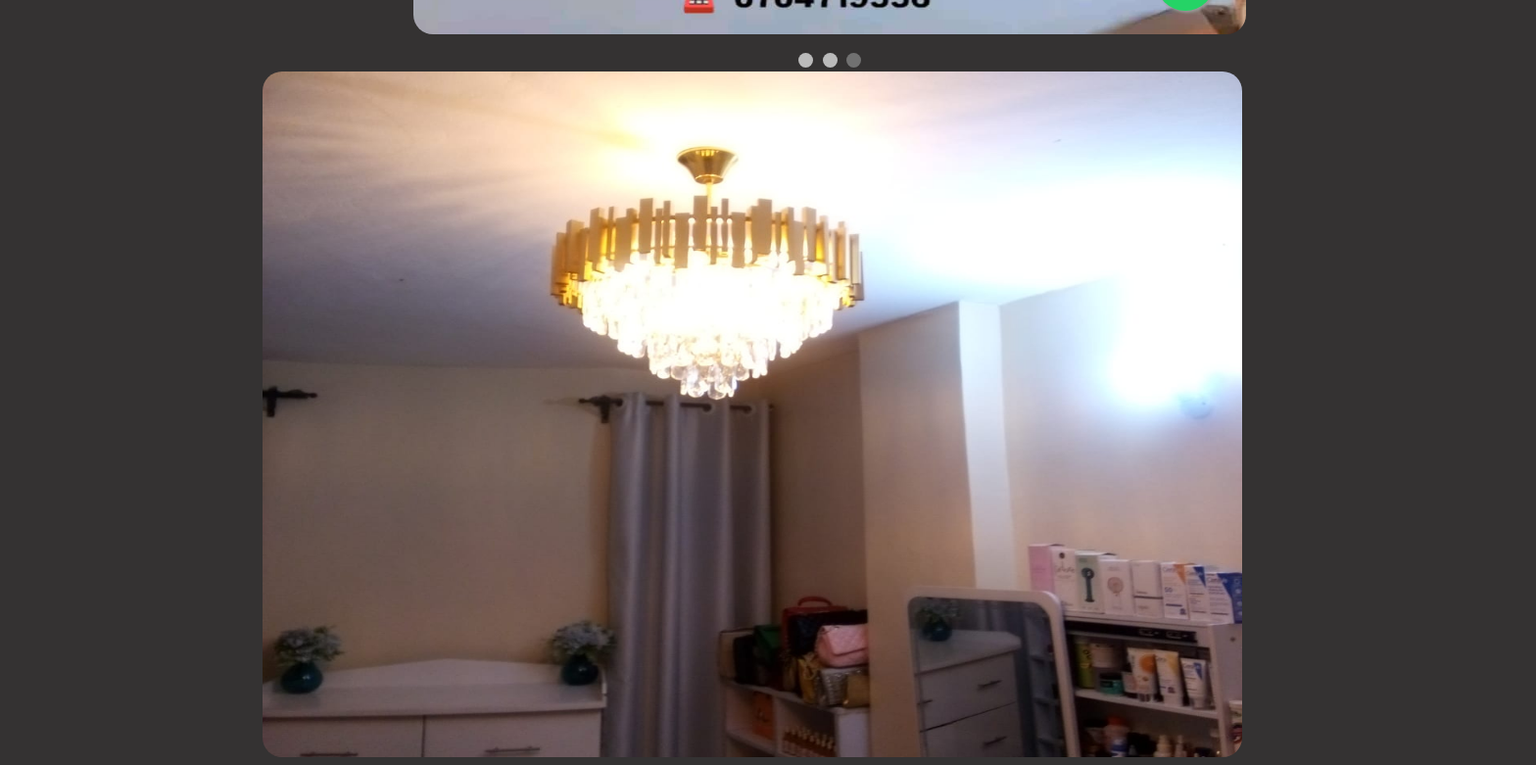
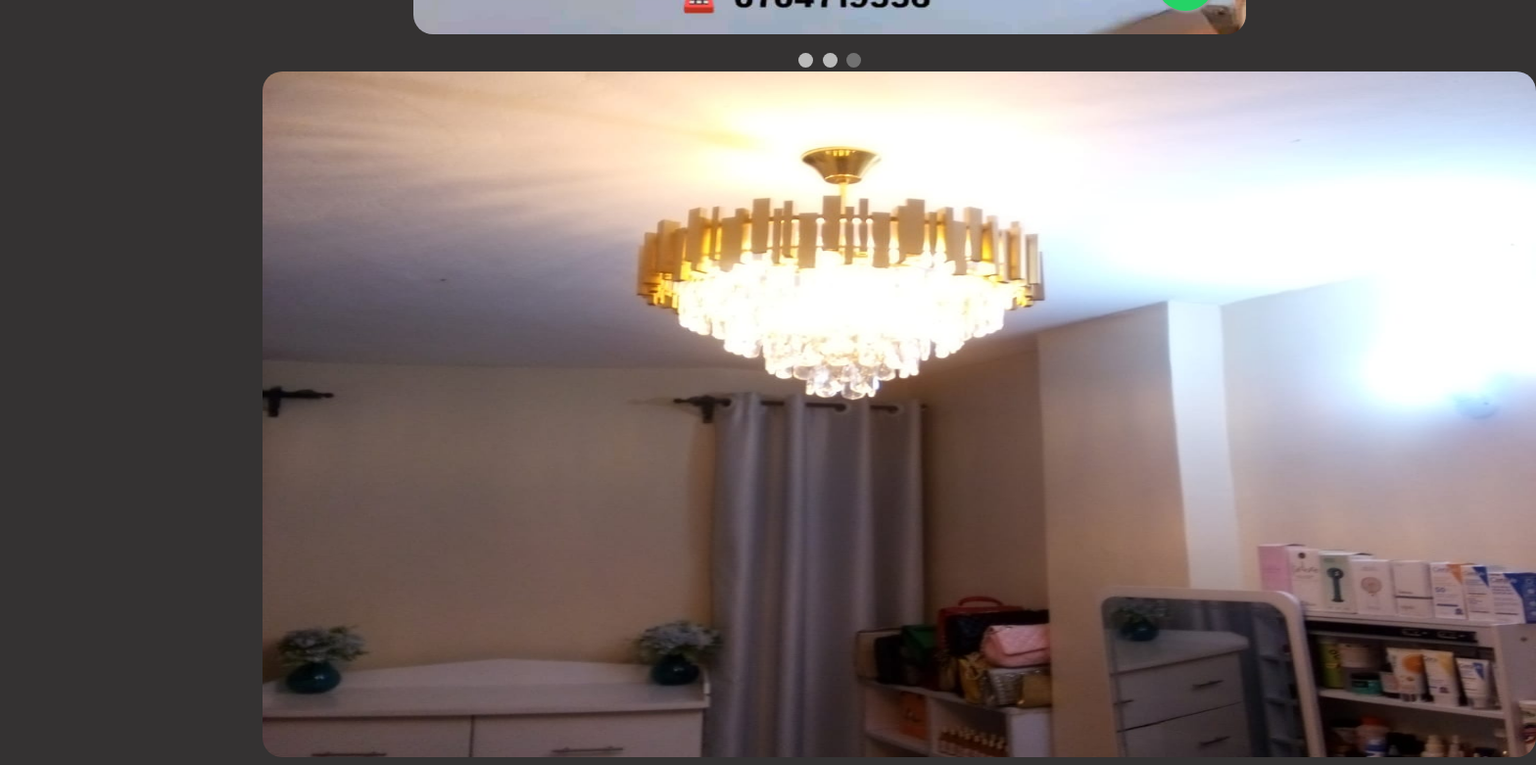
Before and after one commit to drownsit/elitecrete, a plain HTML site: page index.html in a window 1280 px wide. Shown: the part 749-1530 px from the top of the page at 98% size, 1568 px wide, since content can reach past the window. Drawn offline with Linux system fonts and the light colour scheme.

Commit message:
Update index.html

```diff
--- a/index.html
+++ b/index.html
@@ -138,7 +138,7 @@ img {vertical-align: middle;}
 
 .containerr {
   position: relative;
-  width: 1000px;
+  width: 1300px;
   height: 700px;
   margin-left: 260px;
 
@@ -644,13 +644,13 @@ img {vertical-align: middle;}
                             We have a specialised team ready to give quality services to all our customers</p></div>
                 </div></div>
 
-                <div class="containerr">
+              <div style="color:white;">  <div class="containerr">
                   <img src="free1.jpg" alt="Avatar" class="imager">
                   <div class="overlay">
                     <div class="textr"><h1>Who are we?</h1>
                       <p>A company that offers various electrical and engineering solutions</p></div>
                   </div>
-                </div>
+                </div></div>
 
 </div>
 
```
